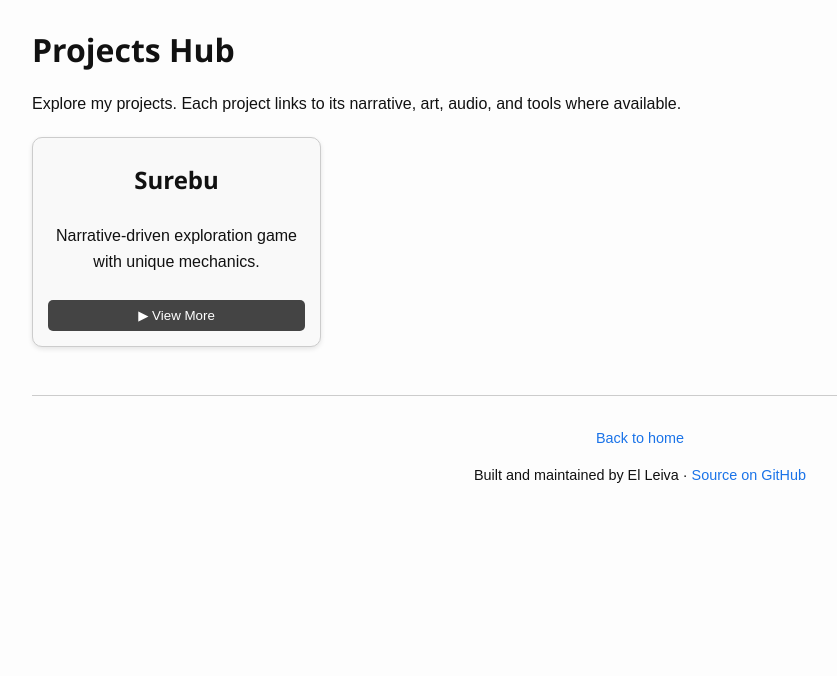
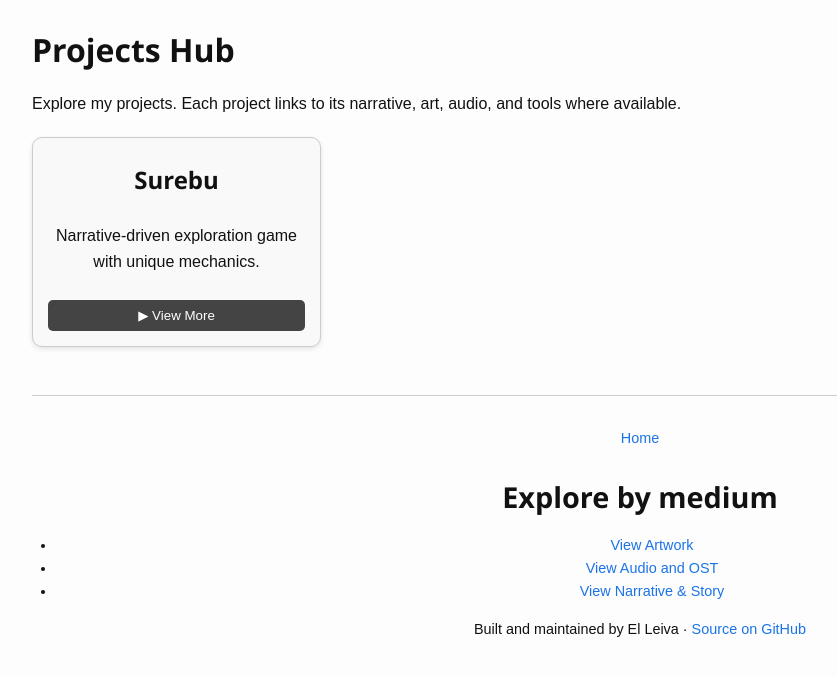
Before and after one commit to ElLeiva/el-leiva-portfolio, a plain HTML site: page projects.html in a window 1280 px wide. Shown: the whole page, without its empty margins (0-837 px from the left). Drawn offline with Linux system fonts and the light colour scheme.

Commit message:
Enhance footer with medium navigation links for projects.html
Updated footer to include navigation links by medium.

```diff
--- a/projects.html
+++ b/projects.html
@@ -229,7 +229,14 @@ document.addEventListener('mousedown', (e) => {
   </section> -->
 
 <footer>
-    <p><a href="index.html">Back to home</a></p>
+    <p><a href="index.html">Home</a></p>
+    <h1>Explore by medium</h1>
+    <ul>
+      <li><a href="artwork.html">View Artwork</a></li>
+      <li><a href="audio.html">View Audio and OST</a></li>
+      <li><a href="narrative.html">View Narrative & Story</a></li>
+    </ul>
+  </nav>
     <p>
       Built and maintained by El Leiva ·
       <a href="https://github.com/yourusername/your-repo" target="_blank">Source on GitHub</a>
```
